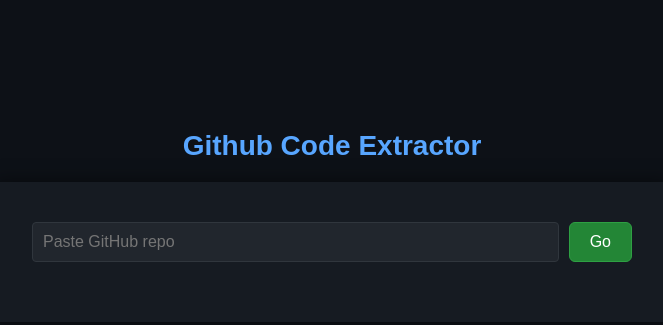
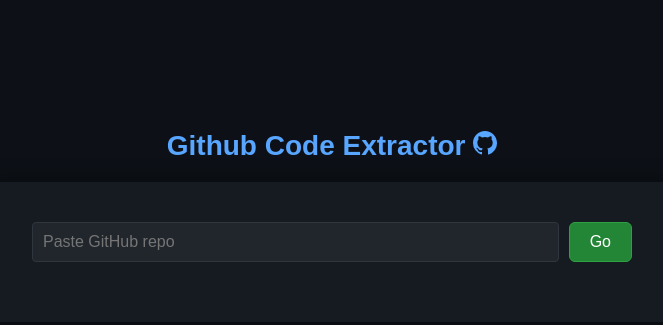
Before and after one commit to 0xJensMalm/GitHubExtractorV2, a website: page public/index.html in a window 1280 px wide. Shown: the part 174-499 px from the top of the page, without its empty margins (308-971 px from the left). Drawn offline with Linux system fonts and the light colour scheme.

Commit message:
added readme.md

```diff
--- a/public/index.html
+++ b/public/index.html
@@ -4,17 +4,24 @@
 <head>
     <meta charset="UTF-8">
     <meta name="viewport" content="width=device-width, initial-scale=1.0">
-    <title>Code Scraper</title>
+    <title>Github Code Extractor</title>
     <link rel="stylesheet" href="/css/styles.css">
 </head>
 
 <body>
-    <!-- Title -->
     <div class="title-container">
-        <h1 class="page-title">Github Code Extractor</h1>
+        <h1 class="page-title">
+            Github Code Extractor
+            <a href="https://github.com/0xJensMalm/GitHubExtractorV2" target="_blank" class="github-icon-link">
+                <svg class="github-icon" height="24" viewBox="0 0 16 16" version="1.1" width="24" aria-hidden="true">
+                    <path fill="#58a6ff"
+                        d="M8 0C3.58 0 0 3.58 0 8a8 8 0 005.47 7.59c.4.07.55-.17.55-.38v-1.27c-2.23.48-2.69-1.08-2.69-1.08-.36-.91-.88-1.15-.88-1.15-.72-.49.06-.48.06-.48.79.06 1.21.81 1.21.81.71 1.22 1.87.87 2.33.67.07-.52.28-.87.51-1.07-1.78-.2-3.64-.89-3.64-3.95 0-.87.31-1.58.82-2.14-.08-.2-.36-1.01.08-2.1 0 0 .67-.21 2.2.82a7.68 7.68 0 014 0c1.53-1.03 2.2-.82 2.2-.82.44 1.09.16 1.9.08 2.1.51.56.82 1.27.82 2.14 0 3.07-1.87 3.74-3.65 3.94.29.25.54.74.54 1.49v2.21c0 .21.15.45.55.38A8.01 8.01 0 0016 8c0-4.42-3.58-8-8-8z">
+                    </path>
+                </svg>
+            </a>
+        </h1>
     </div>
 
-    <!-- First Page: Repo URL Input -->
     <div class="container" id="page1">
         <div class="input-group">
             <input type="text" id="repo-url" placeholder="Paste GitHub repo" required>
@@ -22,7 +29,6 @@
         </div>
     </div>
 
-    <!-- Second Page: Folder Structure and Options -->
     <div class="container" id="page2" style="display: none;">
         <textarea id="output" rows="10" readonly placeholder="Folder structure will appear here..."></textarea>
         <div class="checkbox-group">
@@ -44,7 +50,7 @@
         </div>
         <div class="button-group">
             <button type="button" id="extract-code-btn">Extract Code</button>
-            <button type="button" id="copy-to-clipboard-btn" style="display: none;">Copy to Clipboard</button>
+            <button type="button" id="copy-to-clipboard-btn" style="display: none;">Copy to Clipboard </button>
         </div>
     </div>
 
```
Also changed, not shown: readme.md (added).
